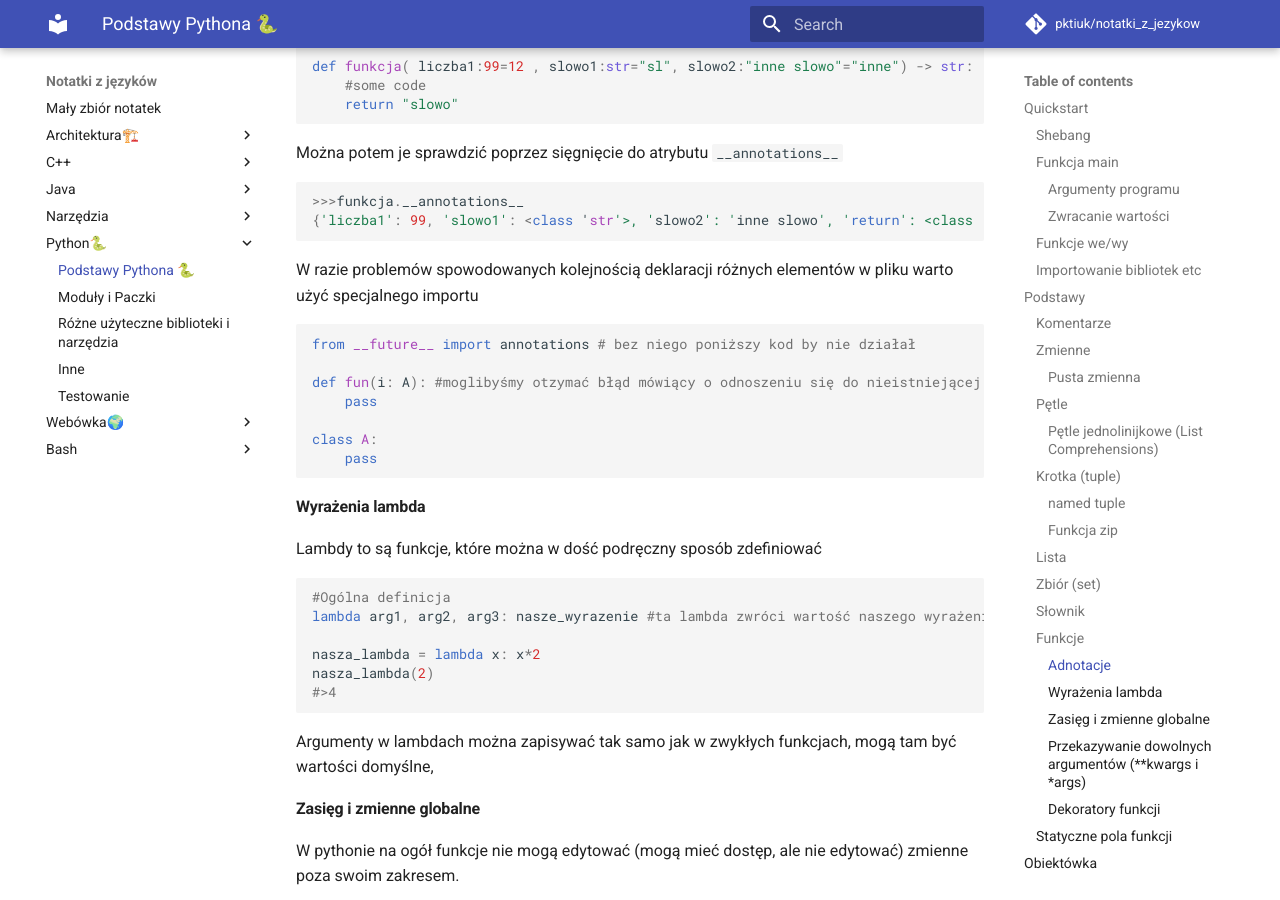
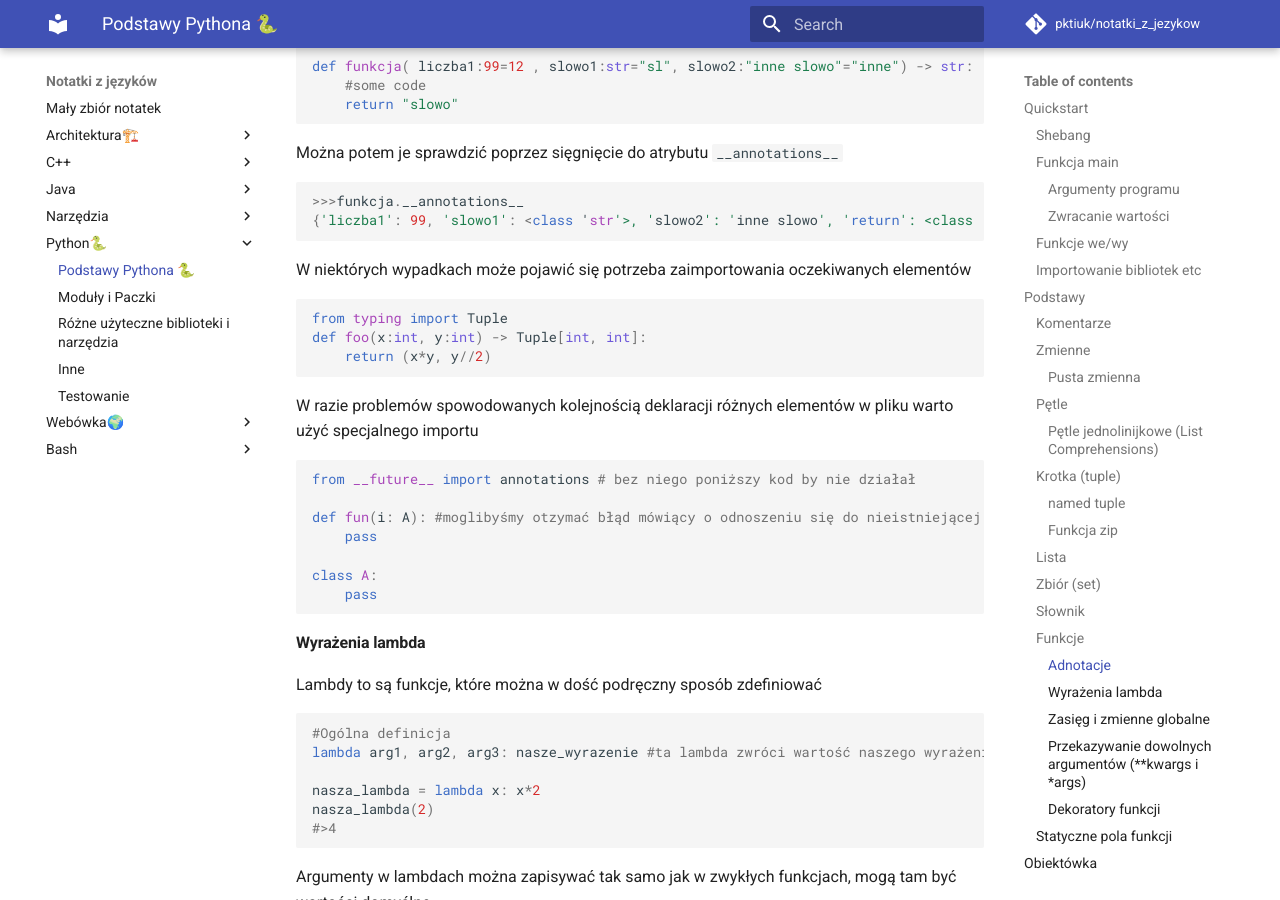
Before and after one commit to pktiuk/notatki_z_jezykow, an MkDocs documentation site: the page built from docs/Python🐍/1_ogolne_notatki.md, in a window 1280 px wide and 900 px high, scrolled down 12300 px. Built offline with MkDocs 1.6.1 and Material for MkDocs 9.7.7, drawn with Linux system fonts in a browser that asks for light colours; comment, search, counter and statistics services are not loaded.

Commit message:
Adnotacja krotki

````diff
--- a/docs/Python🐍/1_ogolne_notatki.md
+++ b/docs/Python🐍/1_ogolne_notatki.md
@@ -611,6 +611,14 @@ Można potem je sprawdzić poprzez sięgnięcie do atrybutu `__annotations__`
 ```python
 >>>funkcja.__annotations__
 {'liczba1': 99, 'slowo1': <class 'str'>, 'slowo2': 'inne slowo', 'return': <class 'str'>}
+```
+
+W niektórych wypadkach może pojawić się potrzeba zaimportowania oczekiwanych elementów
+
+```python
+from typing import Tuple
+def foo(x:int, y:int) -> Tuple[int, int]:
+    return (x*y, y//2)
 ```
 
 W razie problemów spowodowanych kolejnością deklaracji różnych elementów w pliku warto użyć specjalnego importu
````
